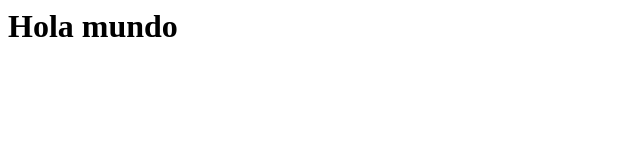
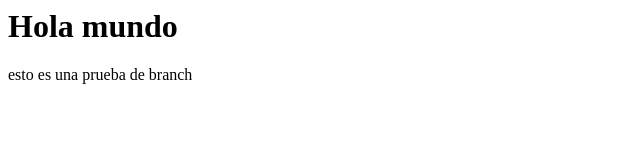
Before and after one commit to jcBuendiaDevelop/CursoGit, a plain HTML site: page index.html in a window 1280 px wide. Shown: the whole page, without its empty margins (0-640 px from the left). Drawn offline with Linux system fonts and the light colour scheme.

Commit message:
son cambios originarios de branch/cursogit

```diff
--- a/index.html
+++ b/index.html
@@ -3,6 +3,7 @@
  </header>
  <body>
     <h1>Hola mundo</h1>
+    <span>esto es una prueba de branch</span>
  </body>
  <footer>
  </footer>
--- a/index.js
+++ b/index.js
@@ -1,4 +1,5 @@
 function PruebaGit(params) {
     console.log("hola mundo");
     console.log("esto es una modificacion desde otro lado")
+    console.log("esto es una modificacion de la branch de cursogit")
 }
```
Also changed, not shown: 1 other file.
